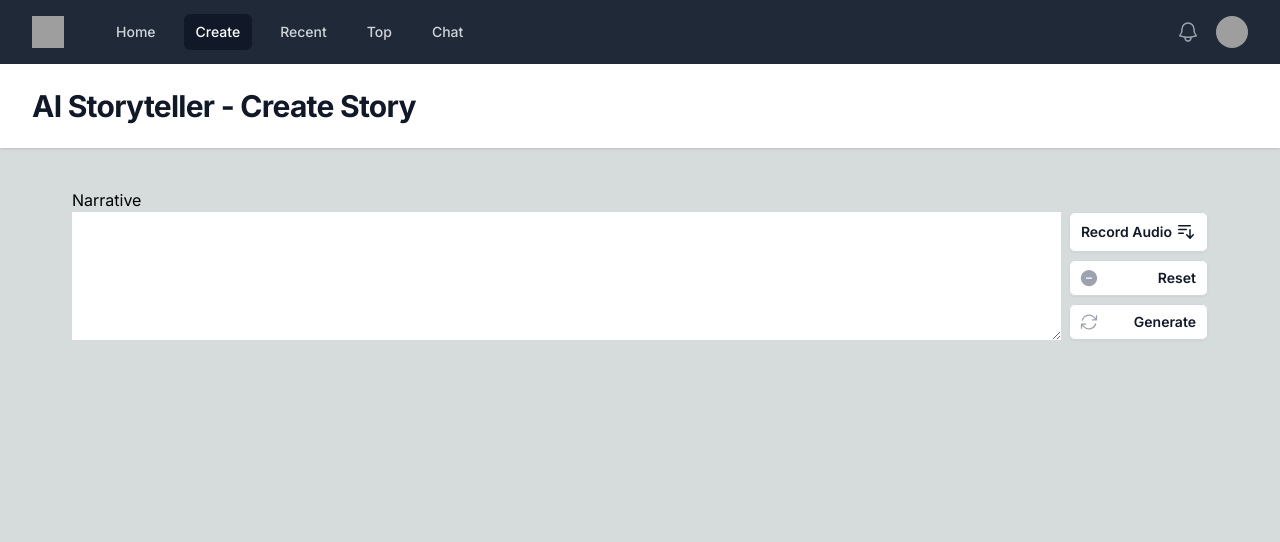
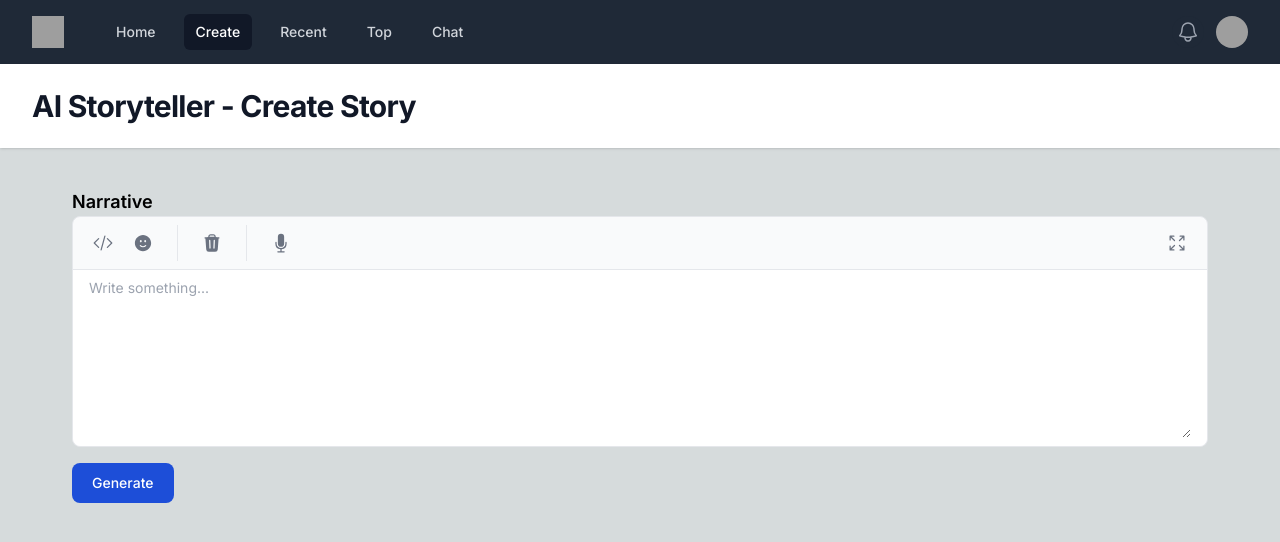
Before and after one commit to kidroca/bedtime-story-generator, a Next.js app: page /stories/create in a window 1280 px wide. Shown: the top 542 px of the page. Built offline with nearby package versions, Linux system fonts and the light colour scheme; grey boxes are pictures that could not be loaded.

Commit message:
feat(components/CreateStory): use BlockEditor

```diff
--- a/components/CreateStory/CreateStory.tsx
+++ b/components/CreateStory/CreateStory.tsx
@@ -1,79 +1,13 @@
 'use client';
-import { useMemo, useState } from 'react';
+import { useState } from 'react';
 import { useMutation } from 'react-query';
 import { Story } from '@/pages/api/common';
 import StoryContent from '../StoryContent';
-import Actions, { Button, ButtonIcon, OptionButton } from '@/components/CreateStory/Actions';
-import {
-  ArrowPathIcon,
-  DocumentArrowUpIcon,
-  DocumentCheckIcon,
-  MicrophoneIcon,
-  MinusCircleIcon,
-  StopIcon,
-  SpeakerWaveIcon,
-} from '@heroicons/react/24/solid';
 import Wrapper from '@/components/AppShell/Wrapper';
+import BlockEditor from '@/components/TextEditing/BlockEditor';
 
 export default function CreateStory() {
-  const [mediaRecorder, setMediaRecorder] = useState<MediaRecorder>();
-  const [prompt, setPrompt] = useState<string>('');
   const [finalStory, setFinalStory] = useState<Story>();
-
-  const recordAudio = useMutation(async () => {
-    return navigator.mediaDevices.getUserMedia({ audio: true }).then((stream) => {
-      // Create a new MediaRecorder instance
-      const mediaRecorder = new MediaRecorder(stream);
-      setMediaRecorder(mediaRecorder);
-
-      return new Promise<Blob>((resolve, reject) => {
-        // Set up an event listener to handle data when it's available
-        let chunks: Blob[] = [];
-        mediaRecorder.addEventListener('dataavailable', (event) => {
-          chunks.push(event.data);
-        });
-
-        mediaRecorder.addEventListener('stop', () => {
-          // Combine the recorded chunks into a single Blob
-          const blob = new Blob(chunks, { type: 'audio/webm' });
-          resolve(blob);
-        });
-
-        mediaRecorder.addEventListener('error', (event) => {
-          reject(event);
-        });
-
-        mediaRecorder.start();
-      });
-    });
-  });
-
-  const audioBlobUrl = useMemo(() => {
-    if (!recordAudio.data) return;
-
-    return URL.createObjectURL(recordAudio.data);
-  }, [recordAudio.data]);
-
-  const audioTranscription = useMutation(async (blob?: Blob) => {
-    if (!blob) return;
-
-    const formData = new FormData();
-    formData.append('audio', blob, 'recording.webm');
-    const result = await fetch('/api/transcribe-voice', {
-      method: 'POST',
-      body: formData,
-    }).then((response) => response.json());
-
-    setPrompt((current) => {
-      if (current) {
-        return current;
-      }
-
-      return result.transcription;
-    });
-
-    return result.transcription;
-  });
 
   const story = useMutation(async (transcription: string) => {
     const result: { story: Story; id: string } = await fetch('/api/generate-story', {
@@ -100,103 +34,14 @@ export default function CreateStory() {
     return result;
   });
 
-  const stopRecording = () => {
-    mediaRecorder?.stop();
-    setMediaRecorder(undefined);
-  };
-
   return (
     <section className="w-full flex flex-col items-center p-2">
       <Wrapper className="flex flex-col my-2">
-        <h3 className="mr-auto">Narrative</h3>
-
-        <div className="flex flex-1 gap-x-2">
-          <textarea
-            className="w-full p-2"
-            value={prompt}
-            onChange={(e) => setPrompt(e.target.value)}
-            rows={3}
-            draggable
-          />
-
-          <div className="flex flex-col gap-2">
-            <Actions
-              label={
-                <>
-                  {recordAudio.isLoading && 'Recording in progress...'}
-                  {!recordAudio.isLoading && 'Record Audio'}
-                </>
-              }>
-              <OptionButton
-                icon={MicrophoneIcon}
-                name="Start Recording"
-                onClick={() => recordAudio.mutate()}
-                disabled={recordAudio.isLoading}
-              />
-              <OptionButton
-                icon={StopIcon}
-                name="Stop Recording"
-                onClick={stopRecording}
-                disabled={!recordAudio.isLoading}
-              />
-              <OptionButton
-                name="Upload Audio"
-                icon={recordAudio.isSuccess ? DocumentCheckIcon : DocumentArrowUpIcon}
-                disabled={recordAudio.status !== 'success' || audioTranscription.isLoading}
-                onClick={() => audioTranscription.mutate(recordAudio.data)}
-                description={
-                  <>
-                    {recordAudio.isLoading && 'Recording in progress...'}
-                    {recordAudio.status !== 'success' && 'Upload unavailable'}
-                    {recordAudio.isSuccess && (
-                      <>
-                        {audioTranscription.status === 'loading' && 'Uploading...'}
-                        {audioTranscription.status === 'error' && 'Upload failed'}
-                        {audioTranscription.status === 'success' && 'Uploaded!'}
-                      </>
-                    )}
-                  </>
-                }
-              />
-              {audioBlobUrl && (
-                <OptionButton
-                  name="Audio Preview"
-                  icon={SpeakerWaveIcon}
-                  description={
-                    <audio controls src={audioBlobUrl} />
-                  }
-                />
-              )}
-              {audioTranscription.isSuccess && (
-                <OptionButton
-                  name="Audio Transcription"
-                  icon={prompt === audioTranscription.data ? DocumentCheckIcon : ArrowPathIcon}
-                  onClick={() => setPrompt(audioTranscription.data)}
-                  disabled={prompt === audioTranscription.data}
-                  description={
-                  <>
-                    {
-                      prompt === audioTranscription.data && 'Synced with audio transcription'}
-                    {prompt !== audioTranscription.data && 'Sync audio transcription to text area'}
-                  </>}
-                />)}
-            </Actions>
-            <Button className="w-full" type="reset" onClick={() => setPrompt('')}>
-              <ButtonIcon><MinusCircleIcon /></ButtonIcon>
-              Reset
-            </Button>
-            <Button
-              className="w-full"
-              disabled={!prompt}
-              onClick={() => story.mutate(prompt)}>
-              {!story.isSuccess && <ButtonIcon><ArrowPathIcon /></ButtonIcon>}
-              {story.isLoading && 'Generating...'}
-              {story.isError && 'Failed to generate story 😢'}
-              {story.isSuccess && (<><ButtonIcon><DocumentCheckIcon /></ButtonIcon>Generated</>)}
-              {!story.isLoading && !story.isError && !story.isSuccess && 'Generate'}
-            </Button>
-          </div>
-        </div>
+        <BlockEditor
+          label="Narrative"
+          submitLabel="Generate"
+          onSubmit={(text) => story.mutate(text)}
+        />
       </Wrapper>
 
       {story.isError && (
@@ -210,7 +55,7 @@ export default function CreateStory() {
         </article>
       )}
 
-      {finalStory && (<h3>{finalStory.title}</h3>)}
+      {finalStory && <h3>{finalStory.title}</h3>}
       {finalStory && <StoryContent story={finalStory} id={story.data?.id} />}
     </section>
   );
```
